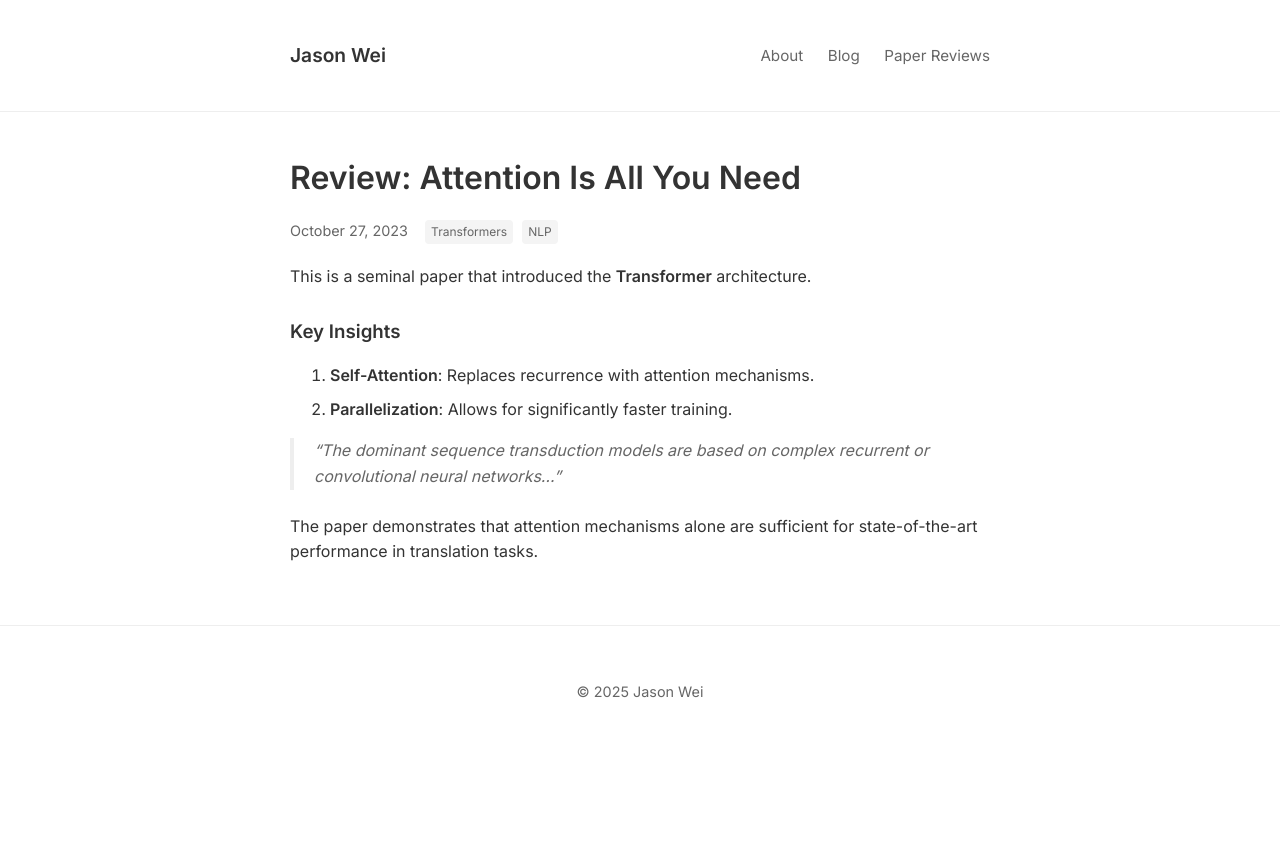
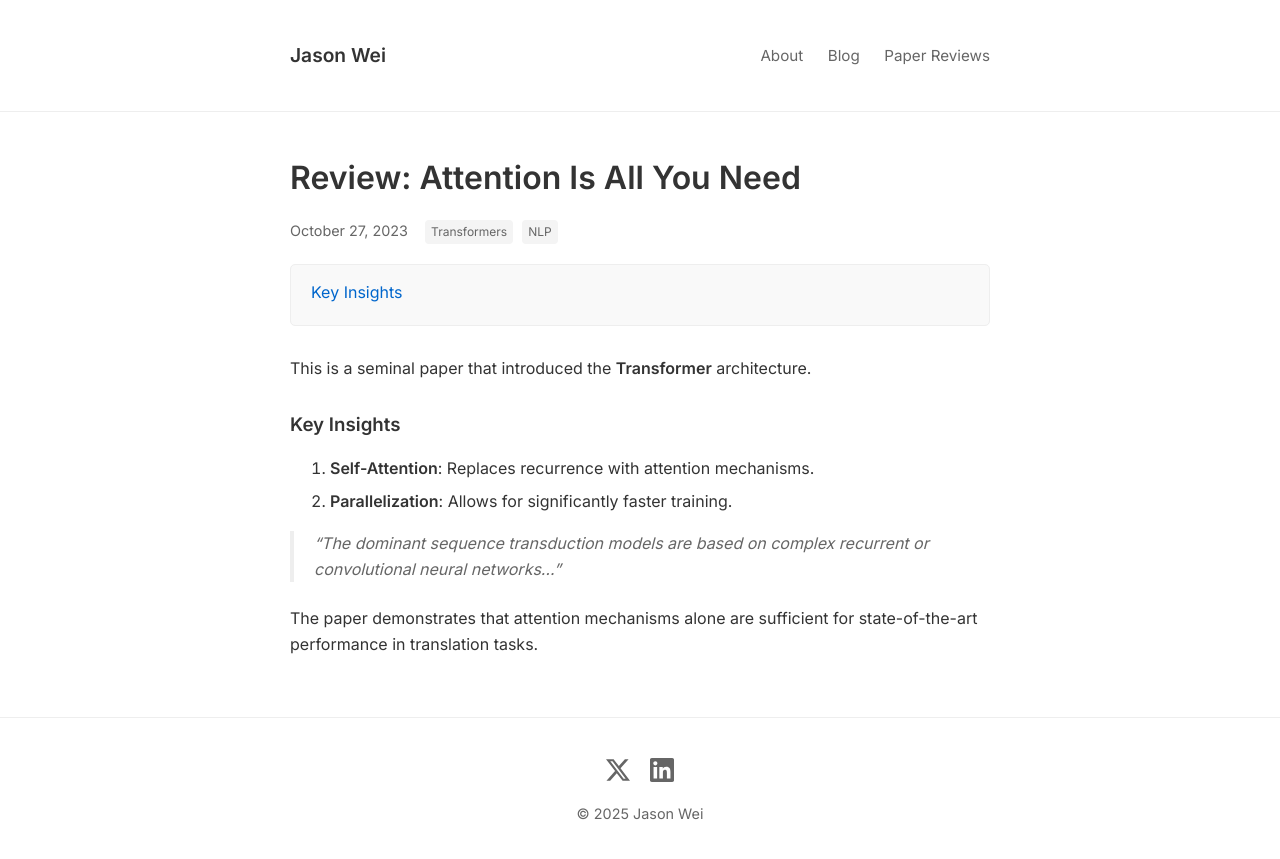
Before and after one commit to JasonWei05/JasonWei05.github.io, a Jekyll site: the page built from _reviews/2023-10-27-attention-is-all-you-need.md, in a window 1280 px wide. Shown: the top 859 px of the page. Built offline with Jekyll 4.4.1, drawn with Linux system fonts in a browser that asks for light colours.

Commit message:
social links

```diff
--- a/_config.yml
+++ b/_config.yml
@@ -3,6 +3,10 @@
 theme: null
 baseurl: ""
 url: "https://JasonWei05.github.io"
+
+social_links:
+  x: https://x.com/jaswwei
+  linkedin: https://www.linkedin.com/in/jason-w-wei/
 
 collections:
   reviews:
--- a/_layouts/default.html
+++ b/_layouts/default.html
@@ -30,6 +30,18 @@
 
   <footer class="site-footer">
     <div class="wrapper">
+      <div class="social-links">
+        {% if site.social_links.x %}
+        <a href="{{ site.social_links.x }}" target="_blank" rel="noopener noreferrer" aria-label="X">
+          <svg xmlns="http://www.w3.org/2000/svg" viewBox="0 0 24 24" width="24" height="24"><path d="M18.901 1.153h3.68l-8.04 9.19L24 22.846h-7.406l-5.8-7.584-6.638 7.584H.474l8.6-9.83L0 1.154h7.594l5.243 6.932ZM17.61 20.644h2.039L6.486 3.24H4.298Z"/></svg>
+        </a>
+        {% endif %}
+        {% if site.social_links.linkedin %}
+        <a href="{{ site.social_links.linkedin }}" target="_blank" rel="noopener noreferrer" aria-label="LinkedIn">
+          <svg xmlns="http://www.w3.org/2000/svg" viewBox="0 0 24 24" width="24" height="24"><path d="M20.447 20.452h-3.554v-5.569c0-1.328-.027-3.037-1.852-3.037-1.853 0-2.136 1.445-2.136 2.939v5.667H9.351V9h3.414v1.561h.046c.477-.9 1.637-1.85 3.37-1.85 3.601 0 4.267 2.37 4.267 5.455v6.286zM5.337 7.433c-1.144 0-2.063-.926-2.063-2.065 0-1.138.92-2.063 2.063-2.063 1.14 0 2.064.925 2.064 2.063 0 1.139-.925 2.065-2.064 2.065zm1.782 13.019H3.555V9h3.564v11.452zM22.225 0H1.771C.792 0 0 .774 0 1.729v20.542C0 23.227.792 24 1.771 24h20.451C23.2 24 24 23.227 24 22.271V1.729C24 .774 23.2 0 22.222 0h.003z"/></svg>
+        </a>
+        {% endif %}
+      </div>
       <p>&copy; {{ "now" | date: "%Y" }} {{ site.title }}</p>
     </div>
   </footer>
--- a/_reviews/2023-10-27-attention-is-all-you-need.md
+++ b/_reviews/2023-10-27-attention-is-all-you-need.md
@@ -5,6 +5,9 @@
 tags: [Transformers, NLP]
 paper_url: "https://arxiv.org/abs/1706.03762"
 ---
+
+* Table of Contents
+{:toc}
 
 This is a seminal paper that introduced the **Transformer** architecture.
 
--- a/assets/css/style.css
+++ b/assets/css/style.css
@@ -95,6 +95,26 @@
   font-style: italic;
 }
 
+/* Table of Contents */
+#markdown-toc {
+  border: 1px solid var(--border-color);
+  padding: 15px 20px;
+  background-color: #f9f9f9;
+  list-style: none;
+  border-radius: 5px;
+  margin-bottom: 30px;
+}
+
+#markdown-toc li {
+  margin-bottom: 5px;
+}
+
+#markdown-toc ul {
+  margin-bottom: 0;
+  padding-left: 20px;
+  list-style: none;
+}
+
 /* Posts & Lists */
 .post-list {
   list-style: none;
@@ -163,3 +183,27 @@
   font-size: 0.9rem;
   text-align: center;
 }
+
+.social-links {
+  margin-bottom: 20px;
+  display: flex;
+  justify-content: center;
+  gap: 20px;
+}
+
+.social-links a {
+  color: var(--nav-color);
+  display: inline-block;
+  line-height: 0;
+}
+
+.social-links a:hover {
+  color: var(--link-color);
+}
+
+.social-links svg {
+  fill: currentColor;
+  width: 24px;
+  height: 24px;
+  transition: fill 0.2s;
+}
```
Also changed, not shown: blog.md (+0 -1 lines), README.md.
